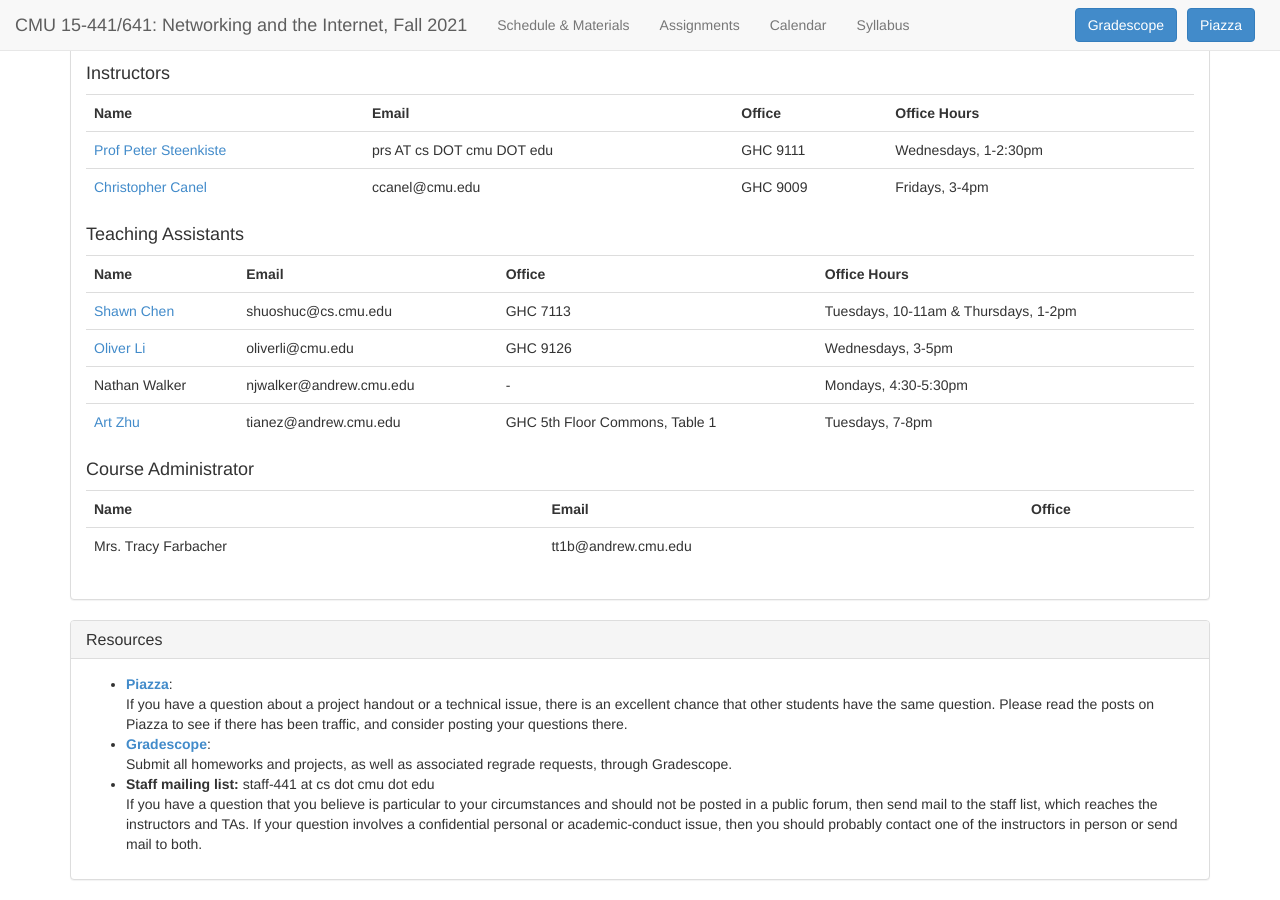
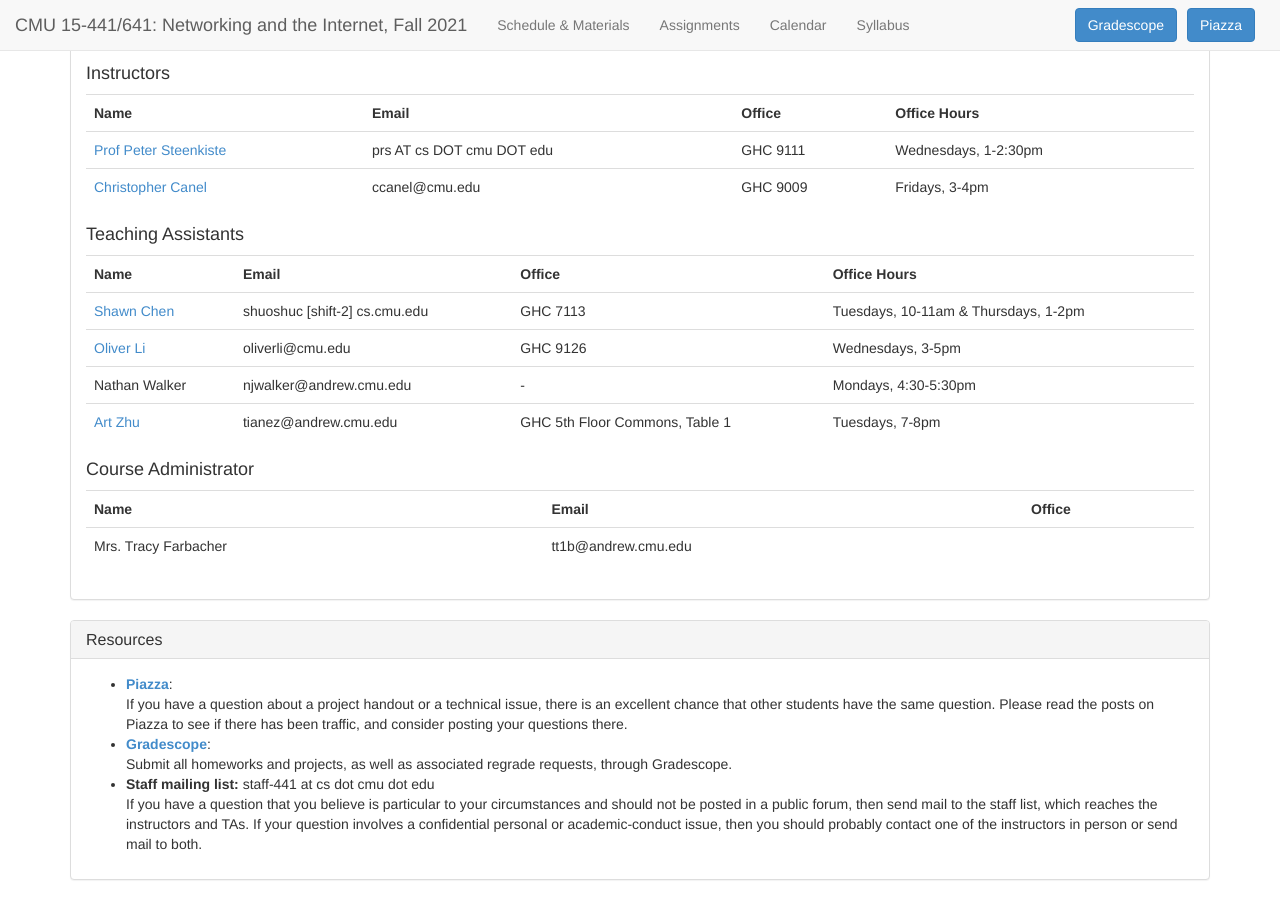
Before and after one commit to computer-networks/fa21, a Jekyll site: the page built from index.html, in a window 1280 px wide and 900 px high, scrolled down 571 px. Built offline with Jekyll 4.4.1, drawn with Linux system fonts in a browser that asks for light colours.

Commit message:
Update index.html
Anti-spam technology!

```diff
--- a/index.html
+++ b/index.html
@@ -92,7 +92,7 @@ title: CMU 15-441/641, Fall 2021 --- Home
 
       <tr>
         <td><a href="http://cs.cmu.edu/~shuoshuc">Shawn Chen</a></td>
-        <td><span class="email">shuoshuc@cs.cmu.edu</span></td>
+        <td><span class="email">shuoshuc [shift-2] cs.cmu.edu</span></td>
         <td>GHC 7113</td>
         <td>Tuesdays, 10-11am & Thursdays, 1-2pm</td>
       </tr>
```
